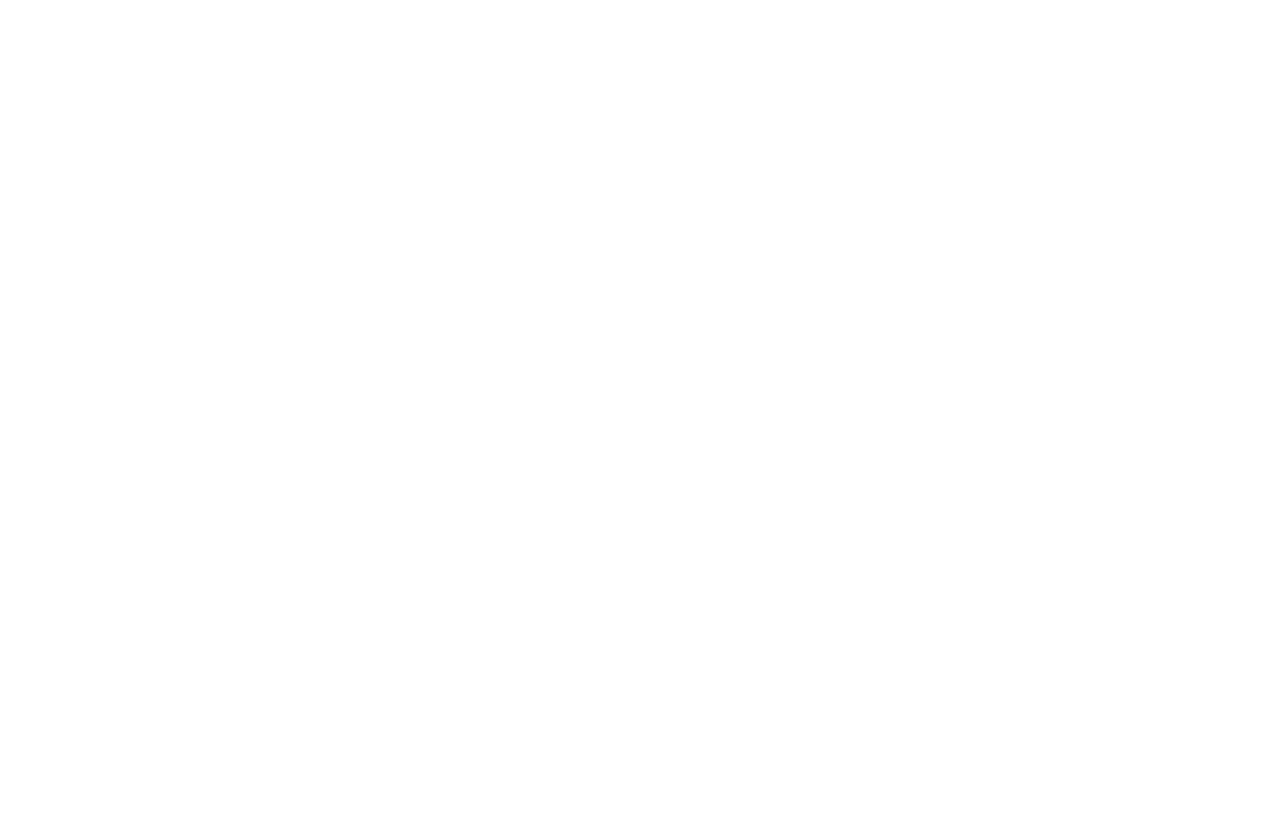
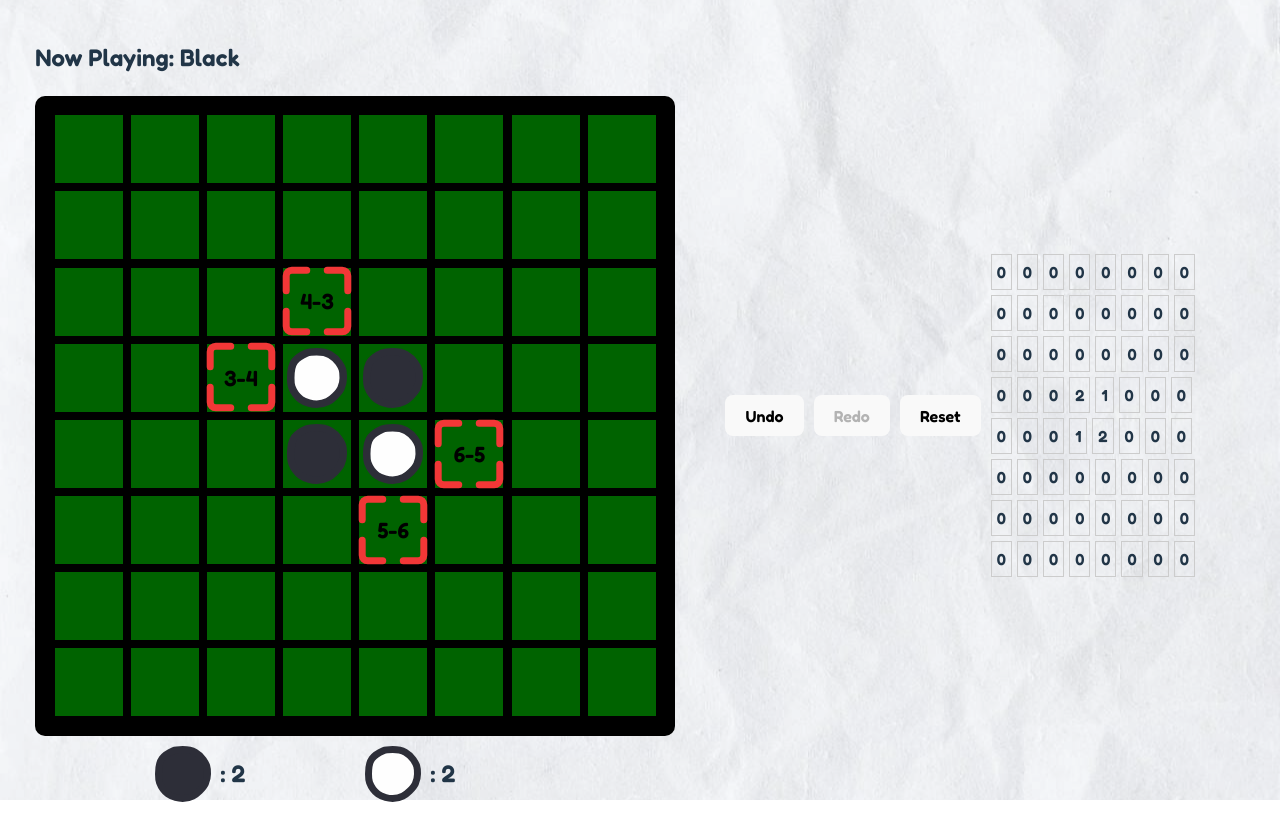
Before and after one commit to MinKonKim/Othello_project, a React (Vite) app in the folder frontend/: page /game/dev in a window 1280 px wide. Before the commit this address had no page. Before the commit the page ends 800 px from the top, so only its background shows below. Built offline with nearby package versions, Linux system fonts and the light colour scheme.

Commit message:
2023.12.17

```diff
--- a/frontend/src/App.tsx
+++ b/frontend/src/App.tsx
@@ -2,6 +2,7 @@ import "./App.css";
 import { BrowserRouter, Routes, Route } from "react-router-dom";
 import Gothello from "./Gothello";
 import StartPage from "./Start";
+import BoardHistoryUI from "./test/boardHistory";
 
 function App() {
   return (
@@ -10,6 +11,7 @@ function App() {
         <Routes>
           <Route path="/" element={<StartPage />} />
           <Route path="game" element={<Gothello />} />
+          <Route path="/game/dev" element={<BoardHistoryUI />} />
         </Routes>
       </BrowserRouter>
     </>
--- a/frontend/src/Gothello/components/GothelloBoard.tsx
+++ b/frontend/src/Gothello/components/GothelloBoard.tsx
@@ -52,7 +52,7 @@ const GothelloBoard = ({ board, targets }: GothelloBoardProps) => {
         }
       }
     }
-  }, [latestX, latestY]);
+  }, [latestX, latestY, board]);
 
   return (
     <div>
--- a/frontend/src/Gothello/components/GothelloBoardSquare.tsx
+++ b/frontend/src/Gothello/components/GothelloBoardSquare.tsx
@@ -9,14 +9,14 @@ import uselatestPoint from "./../../stores/uselatestPoint";
 
 //#region CSS
 const TargetContainer = styled.div`
-  margin-top: 1.2rem;
+  margin-top: 3.3px;
   position: relative;
   display: inline-block;
 `;
 
 const TextOverImage = styled.div`
   position: absolute;
-  top: 40%;
+  top: 47.5%;
   left: 50%;
   transform: translate(-50%, -50%);
   font-size: 22px;
@@ -122,7 +122,7 @@ const GothelloBoardSquare = ({
   const renderTarget = () => {
     return (
       <TargetContainer>
-        <img src={target} alt="target" width="70rem" height="70rem" />;
+        <img src={target} alt="target" width="70rem" height="70rem" />
         <TextOverImage>{id}</TextOverImage>
       </TargetContainer>
     );
--- a/frontend/src/Start/components/StartButton.tsx
+++ b/frontend/src/Start/components/StartButton.tsx
@@ -47,7 +47,17 @@ const StartButton: React.FC = () => {
     window.location.reload();
   };
 
-  return <FifthButton onClick={handleButtonClick}>StartButton</FifthButton>;
+  const handleDevMode = () => {
+    navigate("/game/dev", { replace: true });
+    window.location.reload();
+  };
+
+  return (
+    <div>
+      <FifthButton onClick={handleButtonClick}>StartButton</FifthButton>;
+      <FifthButton onClick={handleDevMode}>DevMode</FifthButton>
+    </div>
+  );
 };
 
 export default StartButton;
--- a/frontend/src/stores/useBoardHistory.tsx
+++ b/frontend/src/stores/useBoardHistory.tsx
@@ -4,7 +4,7 @@ interface BoardHistory {
   grid: number[][];
   history: number[][][]; // 과거 상태를 저장할 배열
   pointer: number; // 현재 history의 인덱스를 가리키는 포인터
-  updateGrid: (newGrid: number[][]) => void;
+  updateGrid: (newBoard: number[][]) => void;
   undo: () => void; // 이전 상태로 되돌리는 함수
   redo: () => void; // 다음 상태로 이동하는 함수
   resetHistory: () => void; // 히스토리 초기화 함수
@@ -14,10 +14,10 @@ const useBoardHistory = create<BoardHistory>((set) => ({
   grid: Array.from({ length: 8 }, () => Array.from({ length: 8 }, () => 0)),
   history: [[]], // 초기 상태 추가
   pointer: 0, // 초기 포인터 값
-  updateGrid: (newGrid) =>
+  updateGrid: (newBoard) =>
     set((state) => ({
-      grid: newGrid,
-      history: [...state.history.slice(0, state.pointer + 1), newGrid], // 현재 상태 추가
+      grid: newBoard,
+      history: [...state.history.slice(0, state.pointer + 1), newBoard], // 현재 상태 추가
       pointer: state.pointer + 1, // 포인터 업데이트
     })),
   undo: () =>
--- a/frontend/src/test/boardHistory.tsx
+++ b/frontend/src/test/boardHistory.tsx
@@ -1,20 +1,82 @@
-import React from "react";
+/** @jsxImportSource @emotion/react */
+import React, { useEffect } from "react";
 import useBoardHistory from "../stores/useBoardHistory";
+import styled from "@emotion/styled";
+import Gothello from "../Gothello";
+import useBoardStore from "../stores/useBoardStore";
 
-const BoardHistory: React.FC = () => {
-  const { grid, undo, redo, pointer, history, resetHistory } = useBoardHistory(
-    (state) => ({
+import { css } from "@emotion/react";
+import uselatestPoint from "../stores/uselatestPoint";
+
+const containerStyles = css`
+  display: grid;
+  gap: 5px;
+`;
+
+const rowStyles = css`
+  display: flex;
+  gap: 5px;
+`;
+
+const cellStyles = css`
+  padding: 5px;
+  border: 1px solid #ccc;
+`;
+const HistoryWrapper = styled.div`
+  display: flex;
+  flex-direction: row;
+  align-items: center;
+  margin-top: 20px;
+
+  & > div {
+    margin-bottom: 10px;
+
+    & > button {
+      margin-right: 10px;
+    }
+  }
+`;
+
+const BoardHistoryUI: React.FC = () => {
+  const pointHistory: number[][] = [[]];
+  let hpoint = 0;
+  const { board, setBoard } = useBoardStore();
+  const { latestX, latestY, setlatestX, setlatestY } = uselatestPoint();
+  const { grid, undo, redo, pointer, history, resetHistory, updateGrid } =
+    useBoardHistory((state) => ({
       grid: state.grid,
       undo: state.undo,
       redo: state.redo,
+      updateGrid: state.updateGrid,
       pointer: state.pointer,
       history: state.history,
       resetHistory: state.resetHistory,
-    })
-  );
+    }));
+
+  useEffect(() => {
+    updateGrid(board);
+    const temp = [latestX, latestY];
+    pointHistory.push(temp);
+    hpoint = pointer;
+  }, [latestX, latestY, board, updateGrid]);
+
+  useEffect(() => {
+    hpoint = pointer;
+
+    setBoard((grid) => {
+      return grid;
+    });
+  }, [grid, board]);
+
+  useEffect(() => {
+    pointHistory.length = 0;
+  }, [resetHistory]);
 
   return (
-    <div>
+    <>
+      <HistoryWrapper>
+        <Gothello />
+
         <div>
           <button onClick={undo} disabled={pointer === 0}>
             Undo
@@ -25,17 +87,20 @@ const BoardHistory: React.FC = () => {
           <button onClick={resetHistory}>Reset</button>
         </div>
         {/* 예시로 히스토리에 따라 그리드 상태 표시 */}
-      <div>
+        <div css={containerStyles}>
           {grid.map((row, rowIndex) => (
-          <div key={rowIndex}>
+            <div css={rowStyles} key={rowIndex}>
               {row.map((cell, colIndex) => (
-              <span key={colIndex}>{cell}</span>
+                <span css={cellStyles} key={colIndex}>
+                  {cell}
+                </span>
               ))}
             </div>
           ))}
         </div>
-    </div>
+      </HistoryWrapper>
+    </>
   );
 };
 
-export default BoardHistory;
+export default BoardHistoryUI;
```
Lines whose indentation alone changed are shown as unchanged.
